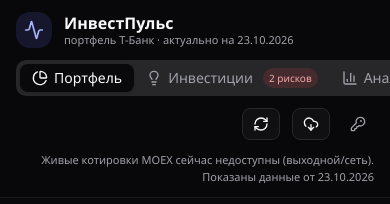
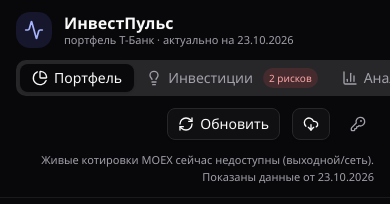
Before and after one commit to GraceYkt/investpulse, a React (Vite) app in the folder invest-app/: page /#/ in a window 390 px wide. Shown: the top 204 px of the page. Built offline with nearby package versions, Linux system fonts and the light colour scheme; no server answers.

Commit message:
кнопка «Обновить котировки»: подпись видна и на узком экране

```diff
--- a/invest-app/src/pages/Home.tsx
+++ b/invest-app/src/pages/Home.tsx
@@ -363,6 +363,7 @@
               className="gap-1.5"
             >
               <RefreshCw className={`h-3.5 w-3.5 ${refreshing ? 'animate-spin' : ''}`} />
+              <span className="sm:hidden">{refreshing ? '…' : 'Обновить'}</span>
               <span className="hidden sm:inline">{refreshing ? 'Обновление…' : 'Обновить котировки'}</span>
             </Button>
             <Button
```
